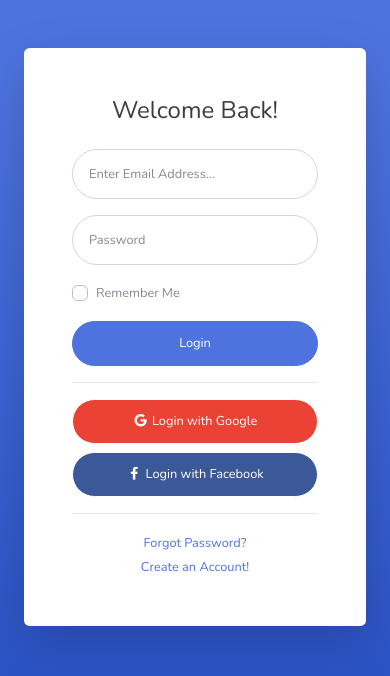
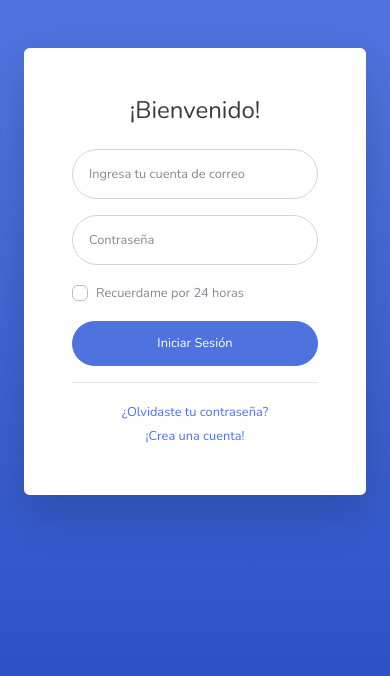
Before and after one commit to Eduarrb/dw2022-2, a PHP site: page /dw2022-2/login.php in a window 390 px wide. Shown: the top 676 px of the page. Run offline with PHP 8.4, Linux system fonts and the light colour scheme; some libraries are stand-ins or nearby versions.

Commit message:
login final

```diff
--- a/04 CMS/public/login.php
+++ b/04 CMS/public/login.php
@@ -14,43 +14,36 @@
                             <div class="col-lg-6">
                                 <div class="p-5">
                                     <div class="text-center">
-                                        <h1 class="h4 text-gray-900 mb-4">Welcome Back!</h1>
+                                        <h1 class="h4 text-gray-900 mb-4">¡Bienvenido!</h1>
                                     </div>
-                                    <?php mostrar_msj(); ?>
-                                    <form class="user">
+                                    <?php
+                                        mostrar_msj();
+                                        validar_user_login()
+                                    ?>
+                                    <form class="user" method="post">
                                         <div class="form-group">
                                             <input type="email" class="form-control form-control-user"
                                                 id="exampleInputEmail" aria-describedby="emailHelp"
-                                                placeholder="Enter Email Address...">
+                                                placeholder="Ingresa tu cuenta de correo" name="user_email">
                                         </div>
                                         <div class="form-group">
-                                            <input type="password" class="form-control form-control-user"
-                                                id="exampleInputPassword" placeholder="Password">
+                                            <input type="text" class="form-control form-control-user"
+                                                id="exampleInputPassword" placeholder="Contraseña" name="user_pass">
                                         </div>
                                         <div class="form-group">
                                             <div class="custom-control custom-checkbox small">
-                                                <input type="checkbox" class="custom-control-input" id="customCheck">
-                                                <label class="custom-control-label" for="customCheck">Remember
-                                                    Me</label>
+                                                <input type="checkbox" class="custom-control-input" id="customCheck" name="user_recuerdame">
+                                                <label class="custom-control-label" for="customCheck">Recuerdame por 24 horas</label>
                                             </div>
                                         </div>
-                                        <a href="index.html" class="btn btn-primary btn-user btn-block">
-                                            Login
-                                        </a>
-                                        <hr>
-                                        <a href="index.html" class="btn btn-google btn-user btn-block">
-                                            <i class="fab fa-google fa-fw"></i> Login with Google
-                                        </a>
-                                        <a href="index.html" class="btn btn-facebook btn-user btn-block">
-                                            <i class="fab fa-facebook-f fa-fw"></i> Login with Facebook
-                                        </a>
+                                        <button type="submit" class="btn btn-primary btn-user btn-block" name="login">Iniciar Sesión</button>
                                     </form>
                                     <hr>
                                     <div class="text-center">
-                                        <a class="small" href="forgot-password.html">Forgot Password?</a>
+                                        <a class="small" href="forgot-password.php">¿Olvidaste tu contraseña?</a>
                                     </div>
                                     <div class="text-center">
-                                        <a class="small" href="register.html">Create an Account!</a>
+                                        <a class="small" href="register.php">¡Crea una cuenta!</a>
                                     </div>
                                 </div>
                             </div>
--- /dev/null
+++ b/04 CMS/public/logout.php
@@ -0,0 +1,5 @@
+<?php
+    require_once("../resources/config.php");
+    session_destroy();
+    redirect("./");
+?>
--- a/04 CMS/resources/caller.php
+++ b/04 CMS/resources/caller.php
@@ -3,4 +3,5 @@
     require_once("controllers/headerController.php");
     require_once("controllers/registerController.php");
     require_once("controllers/mailController.php");
+    require_once("controllers/loginController.php");
 ?>
--- a/04 CMS/resources/config.php
+++ b/04 CMS/resources/config.php
@@ -25,6 +25,6 @@
     // if($conexion){
     //     echo "felicidades, estas conectado ✌✌";
     // }
-
+    mysqli_set_charset($conexion, "utf8");
     require_once("caller.php");
 ?>
--- /dev/null
+++ b/04 CMS/resources/controllers/loginController.php
@@ -0,0 +1,46 @@
+<?php
+    function validar_user_login(){
+        if(isset($_POST['login'])){
+            $user_email = limpiar_string(trim($_POST['user_email']));
+            $user_pass = limpiar_string(trim($_POST['user_pass']));
+            $user_recuerdame = limpiar_string(trim($_POST['user_recuerdame']));
+            if(login_user($user_email, $user_pass, $user_recuerdame)){
+                redirect("./");
+            } else {
+                set_mensaje(display_danger_msj("Tu correo o password son incorrectos, intentalo otra vez 😢"));
+                redirect("login.php");
+            }
+        }
+    }
+
+    function login_user($email, $pass, $recuerdame){
+        $query = query("SELECT * FROM usuarios WHERE user_email = '{$email}' AND user_status = 1");
+        confirmar($query);
+        if(contar_filas($query) == 1){
+            $fila = fetch_array($query);
+            $user_id = $fila['user_id'];
+            $user_pass = $fila['user_pass'];
+            $user_rol = $fila['user_rol'];
+            $user_nombres = $fila['user_nombres'];
+            $user_apellidos = $fila['user_apellidos'];
+
+            if(password_verify($pass, $user_pass)){
+                if($recuerdame == 'on'){
+                    setcookie('email', $email, time() + 86400);
+                } else {
+                    setcookie('email', $email, time() + 120);
+                }
+                $_SESSION['user_id'] = $user_id;
+                $_SESSION['user_nombres'] = $user_nombres;
+                $_SESSION['user_apellidos'] = $user_apellidos;
+                $_SESSION['user_rol'] = $user_rol;
+                return true;
+            } else{
+                return false;
+            }
+        } else {
+            return false;
+        }
+    }
+
+?>
--- a/04 CMS/resources/controllers/mailController.php
+++ b/04 CMS/resources/controllers/mailController.php
@@ -3,7 +3,7 @@
     use PHPMailer\PHPMailer\SMTP;
     use PHPMailer\PHPMailer\Exception;
 
-    require 'vendor/autoload.php';
+    // require 'vendor/autoload.php';
 
     function send_email($email, $asunto, $mensaje){
         $mail = new PHPMailer();
--- a/04 CMS/resources/views/back/footer.php
+++ b/04 CMS/resources/views/back/footer.php
@@ -24,7 +24,7 @@
         <div class="modal-dialog" role="document">
             <div class="modal-content">
                 <div class="modal-header">
-                    <h5 class="modal-title" id="exampleModalLabel">Ready to Leave?</h5>
+                    <h5 class="modal-title" id="exampleModalLabel">¿Listo para irte?</h5>
                     <button class="close" type="button" data-dismiss="modal" aria-label="Close">
                         <span aria-hidden="true">×</span>
                     </button>
@@ -32,7 +32,7 @@
                 <div class="modal-body">Select "Logout" below if you are ready to end your current session.</div>
                 <div class="modal-footer">
                     <button class="btn btn-secondary" type="button" data-dismiss="modal">Cancel</button>
-                    <a class="btn btn-primary" href="login.html">Logout</a>
+                    <a class="btn btn-primary" href="../logout.php">Logout</a>
                 </div>
             </div>
         </div>
--- a/04 CMS/resources/views/back/topbar.php
+++ b/04 CMS/resources/views/back/topbar.php
@@ -169,7 +169,7 @@
                         <li class="nav-item dropdown no-arrow">
                             <a class="nav-link dropdown-toggle" href="#" id="userDropdown" role="button"
                                 data-toggle="dropdown" aria-haspopup="true" aria-expanded="false">
-                                <span class="mr-2 d-none d-lg-inline text-gray-600 small">Douglas McGee</span>
+                                <span class="mr-2 d-none d-lg-inline text-gray-600 small"><?php echo $_SESSION['user_nombres'] . " " . $_SESSION['user_apellidos']; ?></span>
                                 <img class="img-profile rounded-circle"
                                     src="img/undraw_profile.svg">
                             </a>
```
Also changed, not shown: 04 CMS/resources/views/back/head.php (+8 -0 lines), 04 CMS/resources/views/front/header.php (+8 -0 lines).
